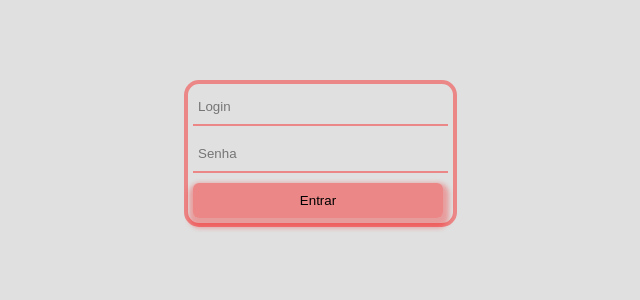
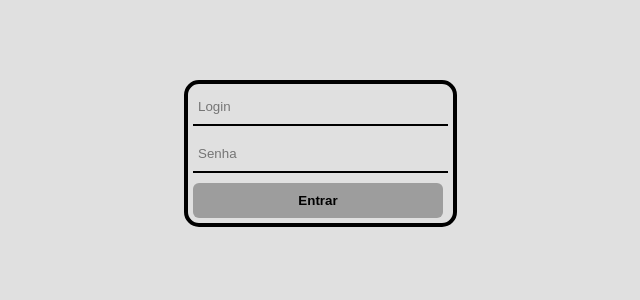
Before and after one commit to rdsdo100/atendimento-front, a React (Create React App) app: page / in a window 1280 px wide. Shown: the top 300 px of the page, without its empty margins (328-968 px from the left). Built offline with nearby package versions, Linux system fonts and the light colour scheme.

Commit message:
Criando login

```diff
--- /dev/null
+++ b/src/pages/home/Home.tsx
@@ -0,0 +1,16 @@
+import React from "react";
+import Menu from "../../componets/menu/Menu";
+
+const Home = ()=>{
+
+
+    return(
+        <div>
+            <Menu/>
+        </div>
+    )
+
+
+}
+
+export default Home
--- a/src/pages/login/Login.tsx
+++ b/src/pages/login/Login.tsx
@@ -1,18 +1,37 @@
-import React from "react";
-import Menu from "../../componets/menu/Menu"
+import React, {ChangeEvent} from "react";
+import {useHistory} from 'react-router-dom'
 import './index.css'
+import LoginServer from "../../services/LoginServer";
 
 const Login = ()=>{
+    const loginServer = new LoginServer()
+    const history = useHistory()
+
+    async function logar(element: ChangeEvent<HTMLFormElement>){
+        element.preventDefault()
+
+
+ const message = await loginServer.login(
+    String(element.target.login.value),
+    String(element.target.senha.value),
+)
+        history.push('/home')
+
+
+
+    }
+
 
     return(
         <div className="login">
 
-            <input className="login" placeholder='Login' type="text"/>
+            <form onSubmit={logar} className="login" action="">
+            <input name="login" className="login" placeholder='Login' type="text"/>
 
-
-            <input className="login"     placeholder='Senha' type="password"/>
+            <input className="login"  name="senha" placeholder='Senha' type="password"/>
 
             <button className="login" type="submit">Entrar</button>
+            </form>
         </div>
 
     )
--- a/src/pages/login/index.css
+++ b/src/pages/login/index.css
@@ -1,8 +1,10 @@
 button.login{
     width: 250px;
-    background-color: rgba(250,0,0,.4);
+    background-color: rgba(0,0,0,.3);
     border: 1px ;
-    box-shadow: 1px 5px 5px 5px  rgba(250,0,0,.3) ;
+    color: black;
+    font-weight: 900;
+
 
 }
 input.login{
@@ -11,7 +13,7 @@ input.login{
     border-top: none;
     border-left: 0px;
     border-right: 0px;
-    border-bottom: 2px solid rgba(250,0,0,.4);
+    border-bottom: 2px solid rgba(0,0,0,1);
     background-color: rgba(0,0,0,0);
 
 }
@@ -32,9 +34,9 @@ textarea:focus, input:focus, select:focus {
     outline: 0;
 }
 
-div.login{
+form.login{
     border-radius: 15px;
-   border: 4px solid rgba(250,0,0,.4);
+   border: 4px solid rgba(0,0,0,1);
     position: absolute;
     display: flex;
     flex-direction: column;
--- a/src/rotas/routes.tsx
+++ b/src/rotas/routes.tsx
@@ -1,14 +1,23 @@
 import React from "react";
 import {Route , BrowserRouter  ,Switch, Redirect} from 'react-router-dom'
 import Login from "../pages/login/Login"
+import Home from "../pages/home/Home";
+import LoginServer from "../services/LoginServer";
+
+const loginServer = new LoginServer()
+
 const  PrivateRoute =  ({component, isAuthenticated, ...rest}: any) => {
+
     const routeComponent = (props: any) => (
-          true
+      loginServer.islogin()
             ? React.createElement(component, props)
             : <Redirect to={{pathname: '/'}}/>
     );
+
     return <Route {...rest} render={routeComponent}/>;
 };
+
+
 
 const Routes =  () =>{
   return(
@@ -16,7 +25,8 @@ const Routes =  () =>{
     <Switch> // não deixa mais de uma rota ser chamada ao mesmo tempo
 
       <Route component={Login} path='/' exact ></Route>
-     {/* <PrivateRoute component={CadastroAtendimentos} path='/cadastro-atendimento' ></PrivateRoute>*/}
+
+      <PrivateRoute component={Home} path='/home' ></PrivateRoute>
 
     </Switch>
   </BrowserRouter>
--- /dev/null
+++ b/src/services/LoginServer.ts
@@ -0,0 +1,37 @@
+import {api, apiLogin} from "./api";
+
+export default class LoginServer {
+
+
+  async  login(user: string, password: string) {
+      const login = await apiLogin.get('login', {
+            headers: {
+                user,
+                password
+            }
+        })
+
+
+
+      if (login.data.message){
+        return  login.data.usuario
+          localStorage.removeItem("Authorization")
+      }
+
+     localStorage.setItem("Authorization" , String(login.data.authorization))
+
+    }
+
+
+
+    islogin(){
+
+
+if (localStorage.getItem("Authorization")) {
+    return true
+}
+        return false
+    }
+
+
+}
```
Also changed, not shown: src/services/Login.ts (deleted, +0 -37 lines), src/pages/home/index.css (added).
